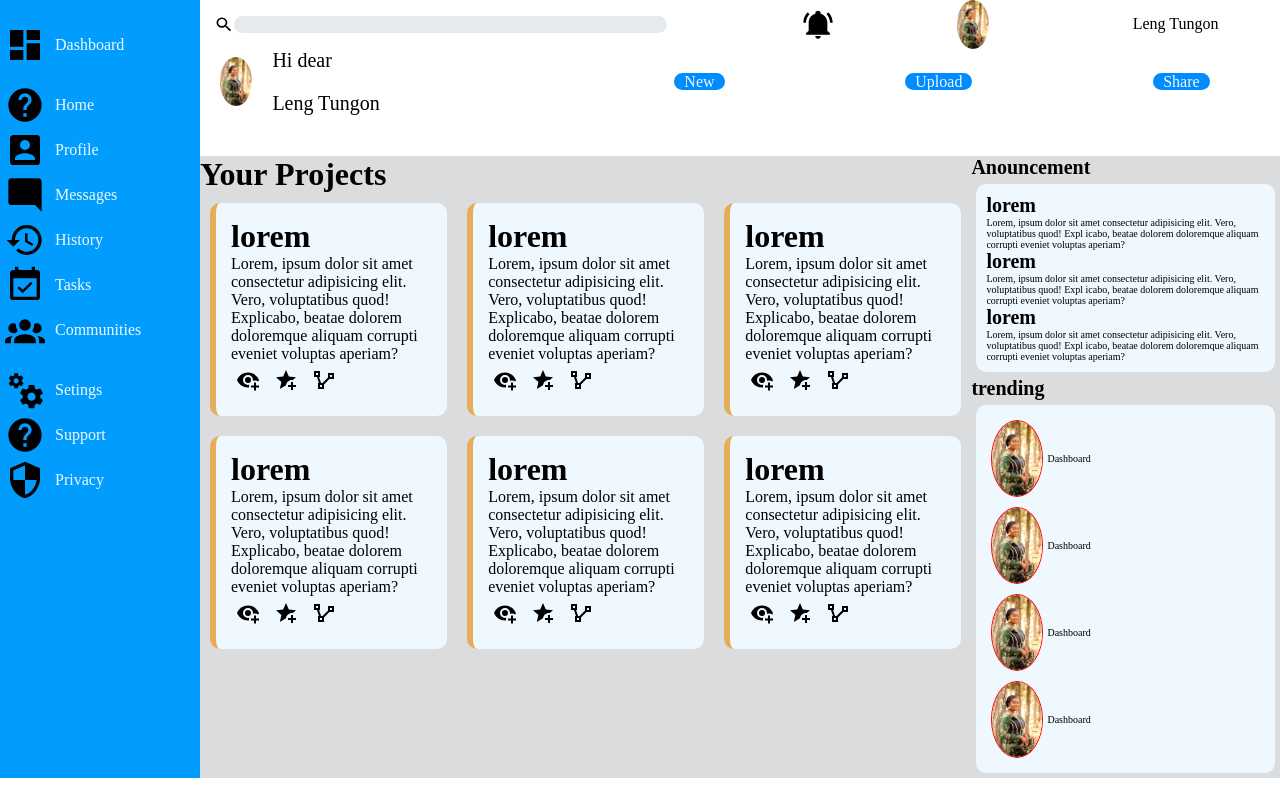
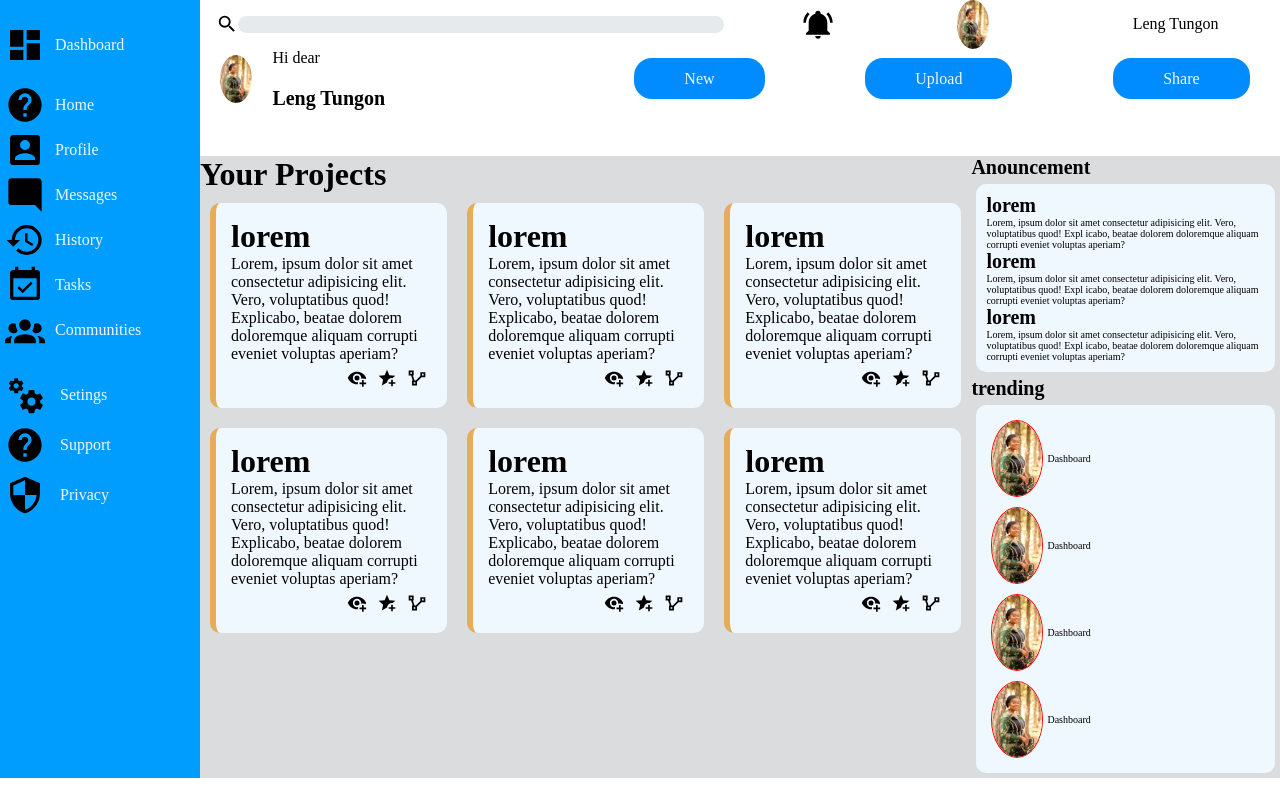
Before and after one commit to lengsho01/Dashboard-Project, a plain HTML site: page index.html in a window 1280 px wide. Drawn offline with Linux system fonts and the light colour scheme.

Commit message:
more styles

```diff
--- a/index.html
+++ b/index.html
@@ -27,7 +27,7 @@
                     <img src="media/FB_IMG_CEO.jpg" alt="svg">
                     <span>
                         <p>Hi dear</p>
-                        Leng Tungon
+                        <p2>Leng Tungon</p2>
                     </span>
                 </div>
                 <div class="pickups">
--- a/style.css
+++ b/style.css
@@ -1,7 +1,6 @@
 
 body{
     margin: 0;
-    height: 100vh;
 }
 
 .grid-container{
@@ -22,6 +21,7 @@ body{
         justify-content: space-between;
     }
         .search{
+            width: 50%;
             display: flex;
             align-items: center;
             justify-content: end;
@@ -45,7 +45,11 @@ body{
     }
     .profile{
         width: 100%;
+
+    }
+    .profile p2 {
         font-size: 20px;
+        font-weight: 900;
     }
         .profile , ul{
             width: 30%;
@@ -60,11 +64,12 @@ body{
         }
         .profile p{
             margin-bottom: 20px;
-        }
+
+      }
         a{
             margin: 0 5px;
-            padding: 0 10px;
-            border-radius: 10px;
+            padding: 12px 50px;
+            border-radius: 18px;
             text-align: center;
             background-color: rgb(0, 140, 255) ;
             text-decoration: none;
@@ -83,7 +88,6 @@ body{
 }
 
 .article-wrapper{
-    /* height: 100vh; */
     background-color: rgb(218, 220, 222);
     grid-column: 2/4;
     grid-row: 2/4;
@@ -185,10 +189,14 @@ img{
     margin: 20px 0;
 
 }
-.nav,  .dashboard, .action, .project img{
+.nav,  .dashboard, .action img{
     width: 20%;
     margin: 5px;
 
+}
+.project img{
+    width: 10%;
+    margin: 5px;
 }
 p h1{
     padding: 0;
@@ -225,8 +233,9 @@ p h1{
     border-radius: 100%;
 }
 .feedback{
-    width:120px;
-
+    width: 100%;
+    display: flex;
+    justify-content: end;
 }
 
 .feedback h1{
```
